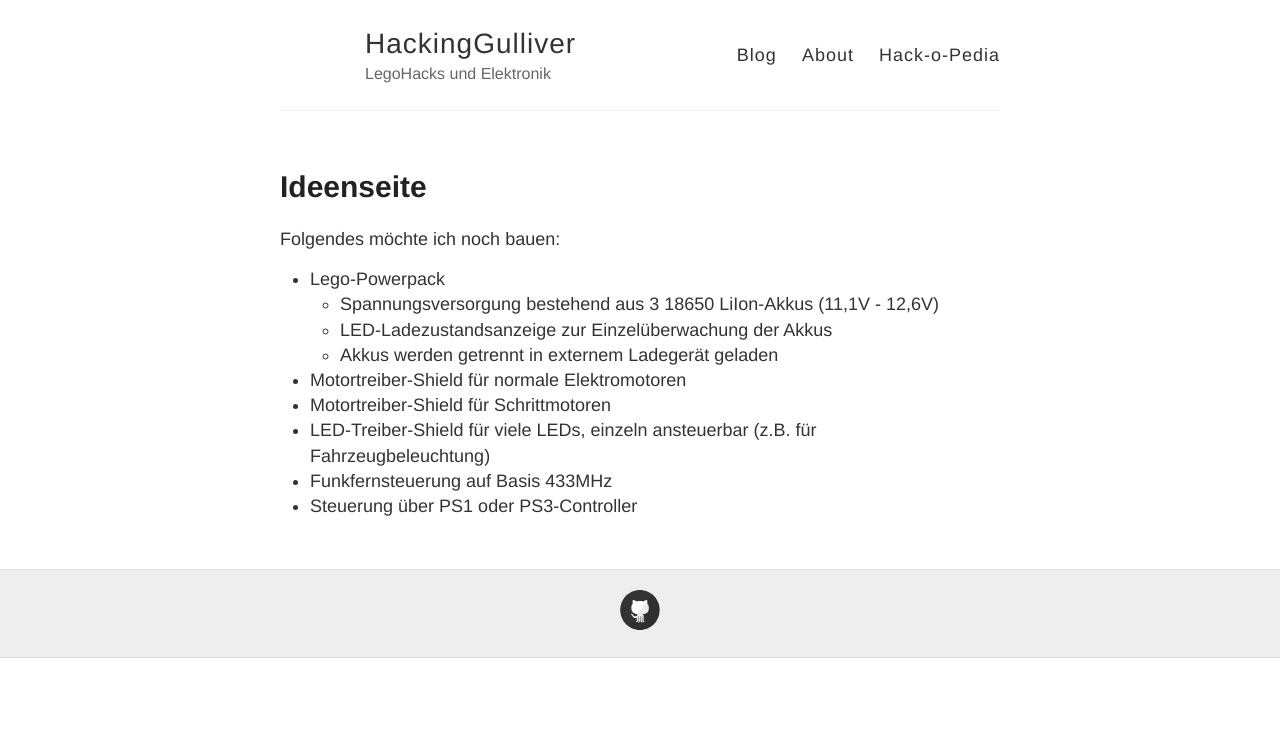
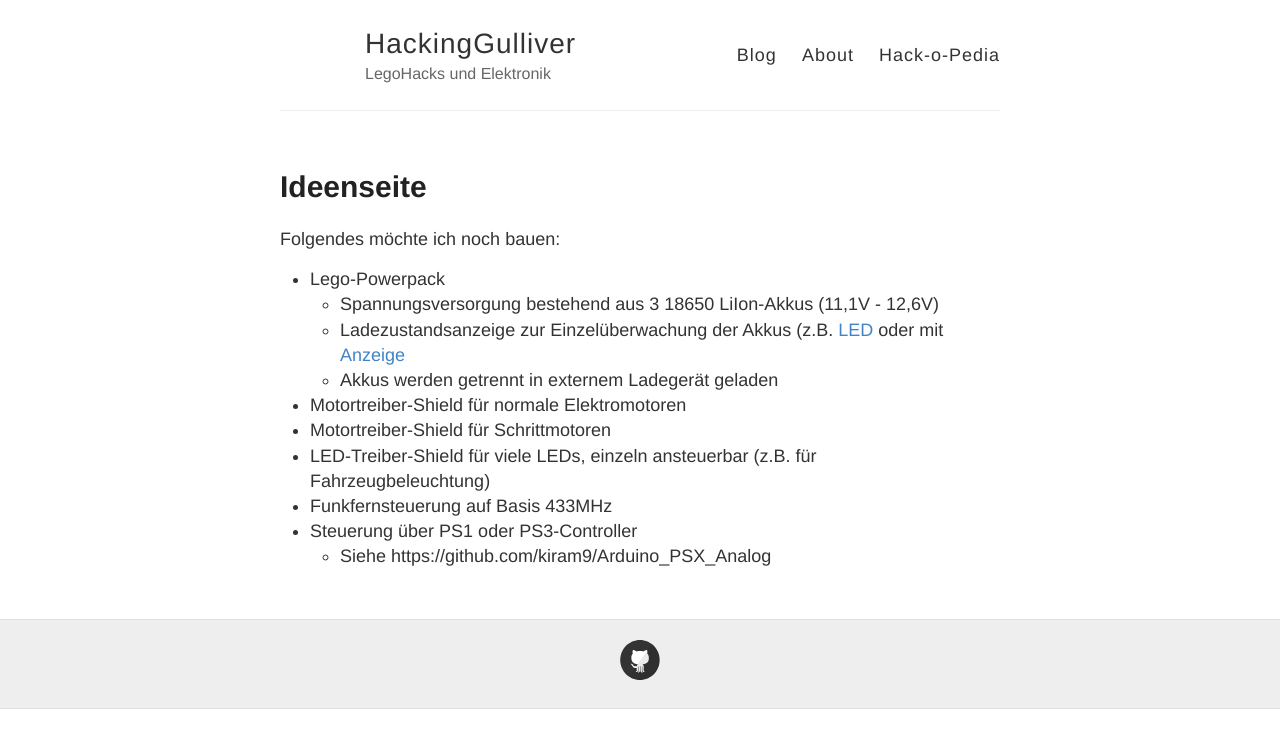
Before and after one commit to HackingGulliver/hackinggulliver.github.io, a Jekyll site: the page built from hackopedia/Ideen.md, in a window 1280 px wide. Shown: the top 748 px of the page. Built offline with Jekyll 4.4.1, drawn with Linux system fonts in a browser that asks for light colours; Markdown is read by kramdown in place of the engine named in the settings.

Commit message:
Links hinzugefügt

```diff
--- a/hackopedia/Ideen.md
+++ b/hackopedia/Ideen.md
@@ -7,10 +7,11 @@ Folgendes möchte ich noch bauen:
 
 * Lego-Powerpack
   * Spannungsversorgung bestehend aus 3 18650 LiIon-Akkus (11,1V - 12,6V)
-  * LED-Ladezustandsanzeige zur Einzelüberwachung der Akkus
+  * Ladezustandsanzeige zur Einzelüberwachung der Akkus (z.B. [LED](http://www.ebay.de/itm/2S-3S-Lipo-Low-Voltage-Checker-Akku-Tester-Warner-Buzzer-Alarm-Anzeiger-Pieper-/191716987655?hash=item2ca3391307:g:iFYAAOSwT5tWIJJP) oder mit [Anzeige](http://www.ebay.de/itm/Buzzer-1S-8S-Lipo-Alarm-Warner-Schutz-Checker-Voltage-Buzzer-Pieper-1S-2S-3S-/181874441115?hash=item2a588fbb9b:g:LpMAAOSwFnFV-4RB)
   * Akkus werden getrennt in externem Ladegerät geladen
 * Motortreiber-Shield für normale Elektromotoren
 * Motortreiber-Shield für Schrittmotoren
 * LED-Treiber-Shield für viele LEDs, einzeln ansteuerbar (z.B. für Fahrzeugbeleuchtung)
 * Funkfernsteuerung auf Basis 433MHz
 * Steuerung über PS1 oder PS3-Controller
+  * Siehe https://github.com/kiram9/Arduino_PSX_Analog
```
